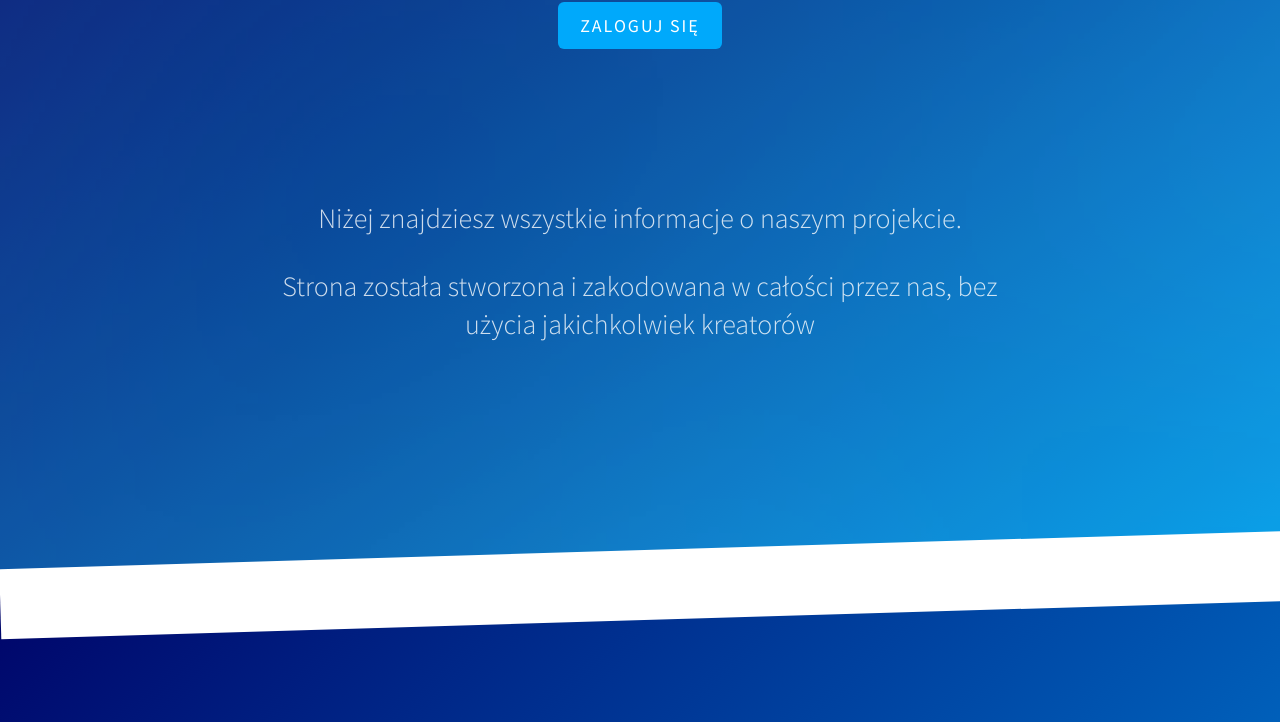
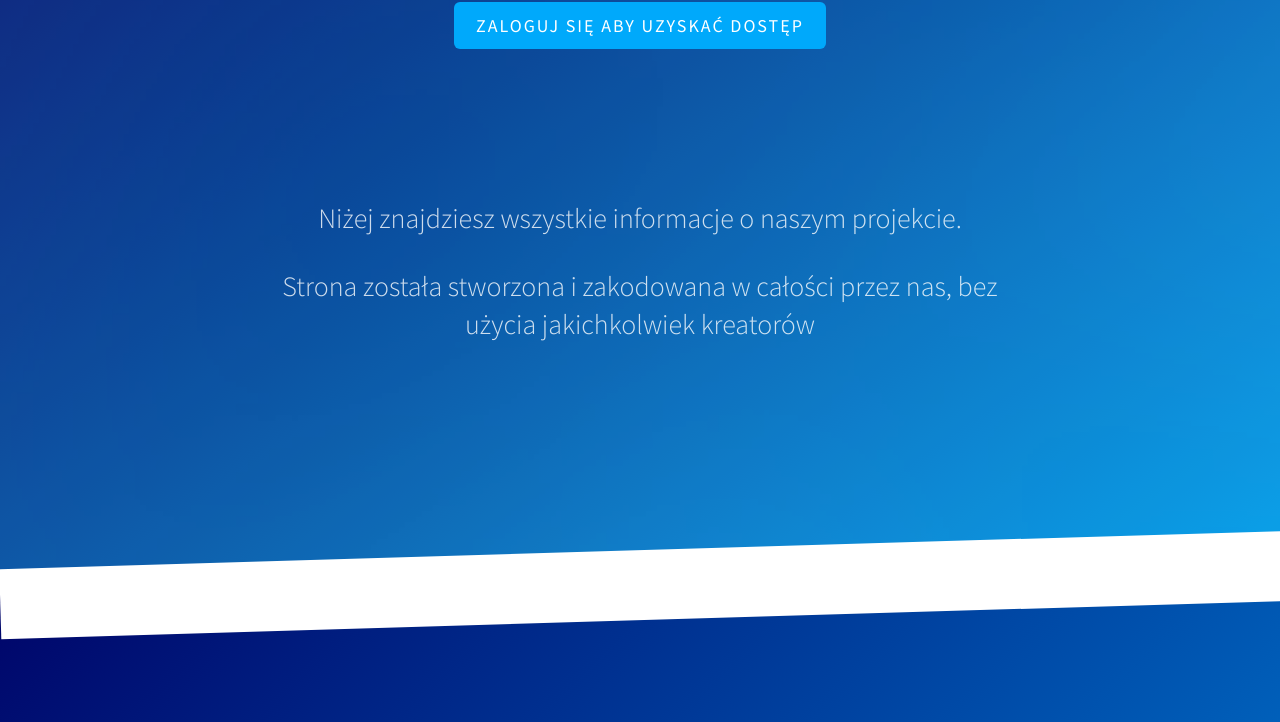
Before and after one commit to hemingthatway/feynman-api, a website: page index.html in a window 1280 px wide. Shown: the part 315-1037 px from the top of the page. Drawn offline with Linux system fonts and the light colour scheme; files whose address does not match are found by name.

Commit message:
juz ogarniam

```diff
--- a/index.html
+++ b/index.html
@@ -212,7 +212,7 @@
 					<div class="row">
 						<div class="col-md-8 col-md-offset-2">
 							<h1 class="to-animate">Realizuj się w wybranym kierunku</h1>
-							<a class="to-animate btn btn-primary btn-lg" href="logowanie.html" role="button">ZALOGUJ SIĘ</a>
+							<a class="to-animate btn btn-primary btn-lg" href="logowanie.html" role="button">ZALOGUJ SIĘ ABY UZYSKAĆ DOSTĘP</a>
 							<br><br><br><br><br><br><h2 class="to-animate">Niżej znajdziesz wszystkie informacje o naszym projekcie.</h2>
 							<br><h2 class="to-animate">Strona została stworzona i zakodowana w całości przez nas, bez użycia jakichkolwiek kreatorów</h2>
 						</div>
```
